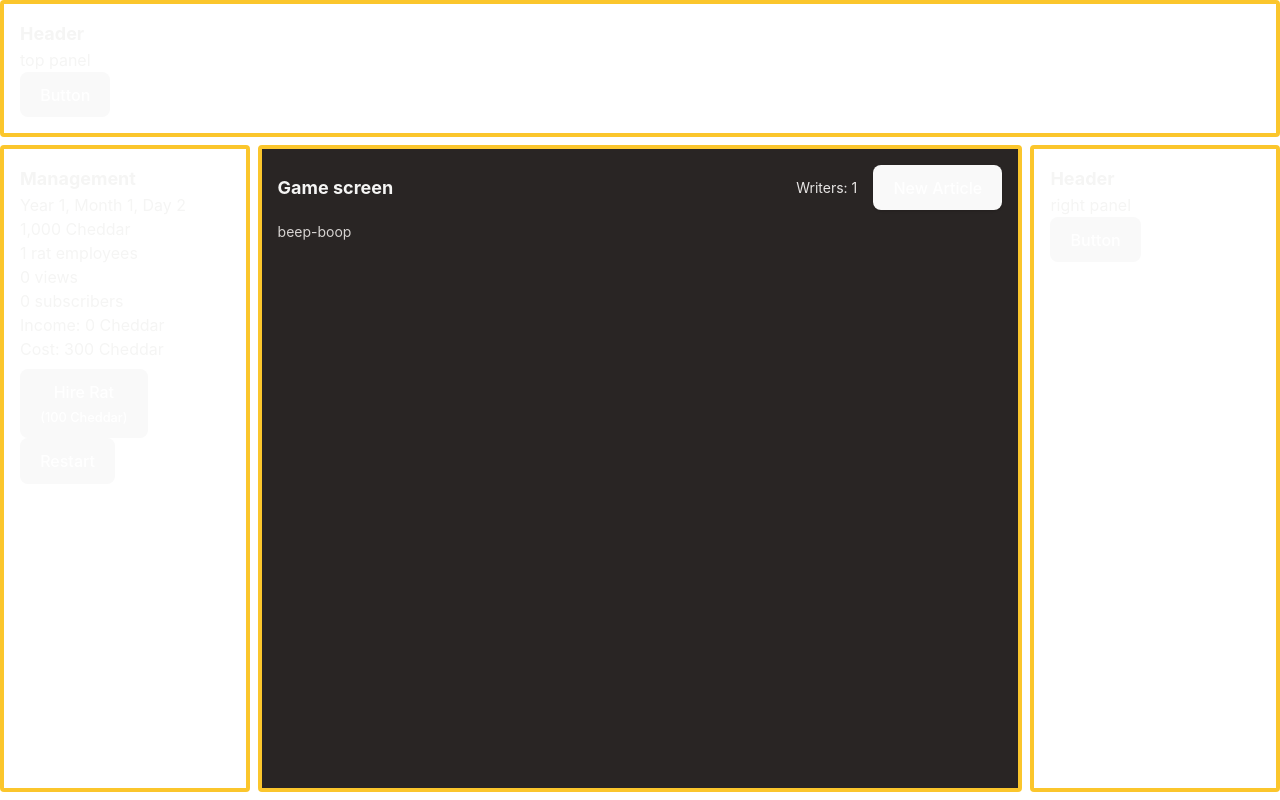
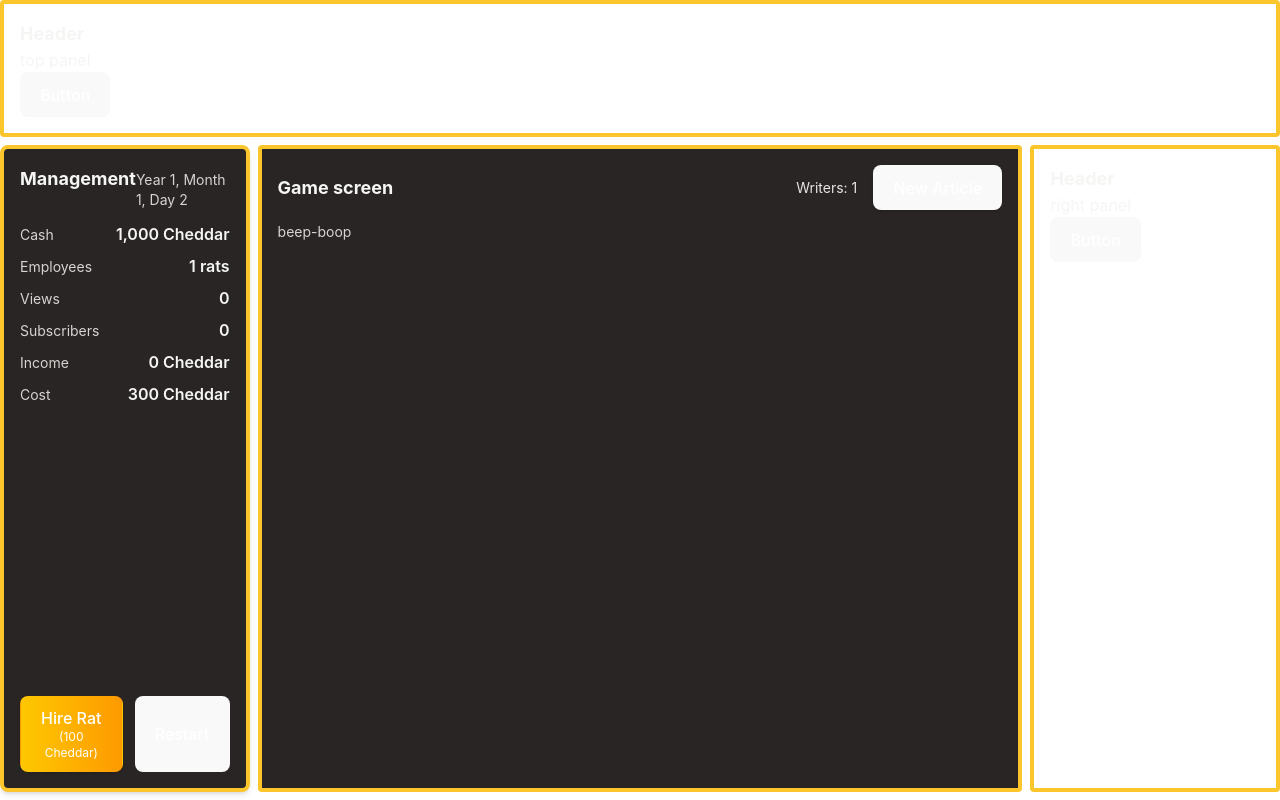
Before and after one commit to davidhaas6/rat-news-tycoon, a React (Vite) app: page / in a window 1280 px wide. Built offline with nearby package versions, Linux system fonts and the light colour scheme.

Commit message:
finance panel revamp

```diff
--- a/src/components/dash/FinancePanel.tsx
+++ b/src/components/dash/FinancePanel.tsx
@@ -15,28 +15,64 @@ export default function FinancePanel() {
   const timestamp = useGame(s => s.getTimeStamp)
 
   return (
-    <section className="rounded text-stone-100 p-4 border-4 h-full yellow-border">
+    <section className="rounded-lg p-4 bg-stone-800 text-stone-100 border-4 yellow-border shadow-md flex flex-col h-full">
+      <header className="mb-3">
+        <div className="flex items-baseline justify-between">
           <h2 className="text-lg font-bold">Management</h2>
-      <p>{timestamp()}</p>
-      <p>{Math.round(cash).toLocaleString()} Cheddar</p>
-      <p>{writers} rat employees</p>
-      <p>{Math.round(totalViews()).toLocaleString()} views</p>
-      <p>{subscribers} subscribers</p>
-      <p>Income: {Math.round(revenue()).toLocaleString()} Cheddar</p>
-      <p>Cost: {Math.round(costs()).toLocaleString()} Cheddar</p>
+          <small className="text-sm text-stone-300">{timestamp()}</small>
+        </div>
+      </header>
+
+      <ul className="space-y-2 flex-1">
+        <li className="flex justify-between items-baseline">
+          <span className="text-sm text-stone-300">Cash</span>
+          <span className="font-semibold text-right">{Math.round(cash).toLocaleString()} Cheddar</span>
+        </li>
+
+        <li className="flex justify-between items-baseline">
+          <span className="text-sm text-stone-300">Employees</span>
+          <span className="font-semibold">{writers} rats</span>
+        </li>
+
+        <li className="flex justify-between items-baseline">
+          <span className="text-sm text-stone-300">Views</span>
+          <span className="font-semibold">{Math.round(totalViews()).toLocaleString()}</span>
+        </li>
+
+        <li className="flex justify-between items-baseline">
+          <span className="text-sm text-stone-300">Subscribers</span>
+          <span className="font-semibold">{subscribers}</span>
+        </li>
+
+        <li className="flex justify-between items-baseline">
+          <span className="text-sm text-stone-300">Income</span>
+          <span className="font-semibold">{Math.round(revenue()).toLocaleString()} Cheddar</span>
+        </li>
+
+        <li className="flex justify-between items-baseline">
+          <span className="text-sm text-stone-300">Cost</span>
+          <span className="font-semibold">{Math.round(costs()).toLocaleString()} Cheddar</span>
+        </li>
+      </ul>
+
+      <footer className="mt-4 flex gap-3">
+        <button
+          className={`flex-1 rounded-full px-4 py-2 text-sm font-semibold shadow-sm transition ${cash < writerCost ? 'opacity-60 cursor-not-allowed' : 'bg-gradient-to-r from-yellow-400 to-amber-500 hover:from-yellow-500'}`}
+          disabled={cash < writerCost}
+          onClick={() => hire()}
+          aria-disabled={cash < writerCost}
+        >
+          <div>Hire Rat</div>
+          <div className="text-xs font-normal">({writerCost} Cheddar)</div>
+        </button>
 
         <button
-        className="mt-2 btn"
-        disabled={cash < writerCost}
-        onClick={() => hire()}
-      >
-        Hire Rat <br/><small>({writerCost} Cheddar)</small>
-      </button>
-      <button
+          className="rounded px-3 py-2 text-sm border border-stone-700 text-stone-200 hover:border-stone-500"
           onClick={() => reset()}
         >
           Restart
         </button>
+      </footer>
     </section>
   );
 }
```
Lines whose indentation alone changed are shown as unchanged.
